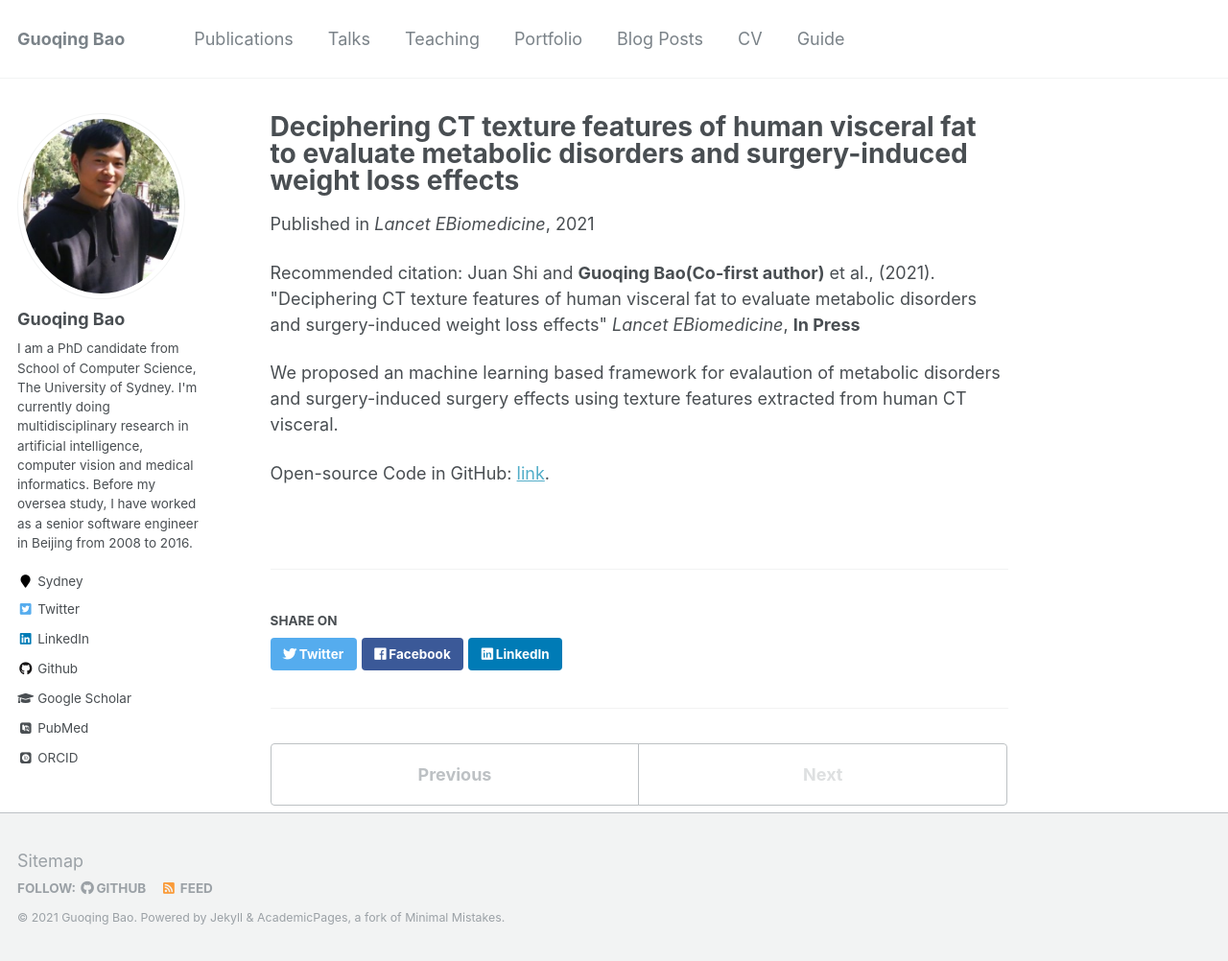
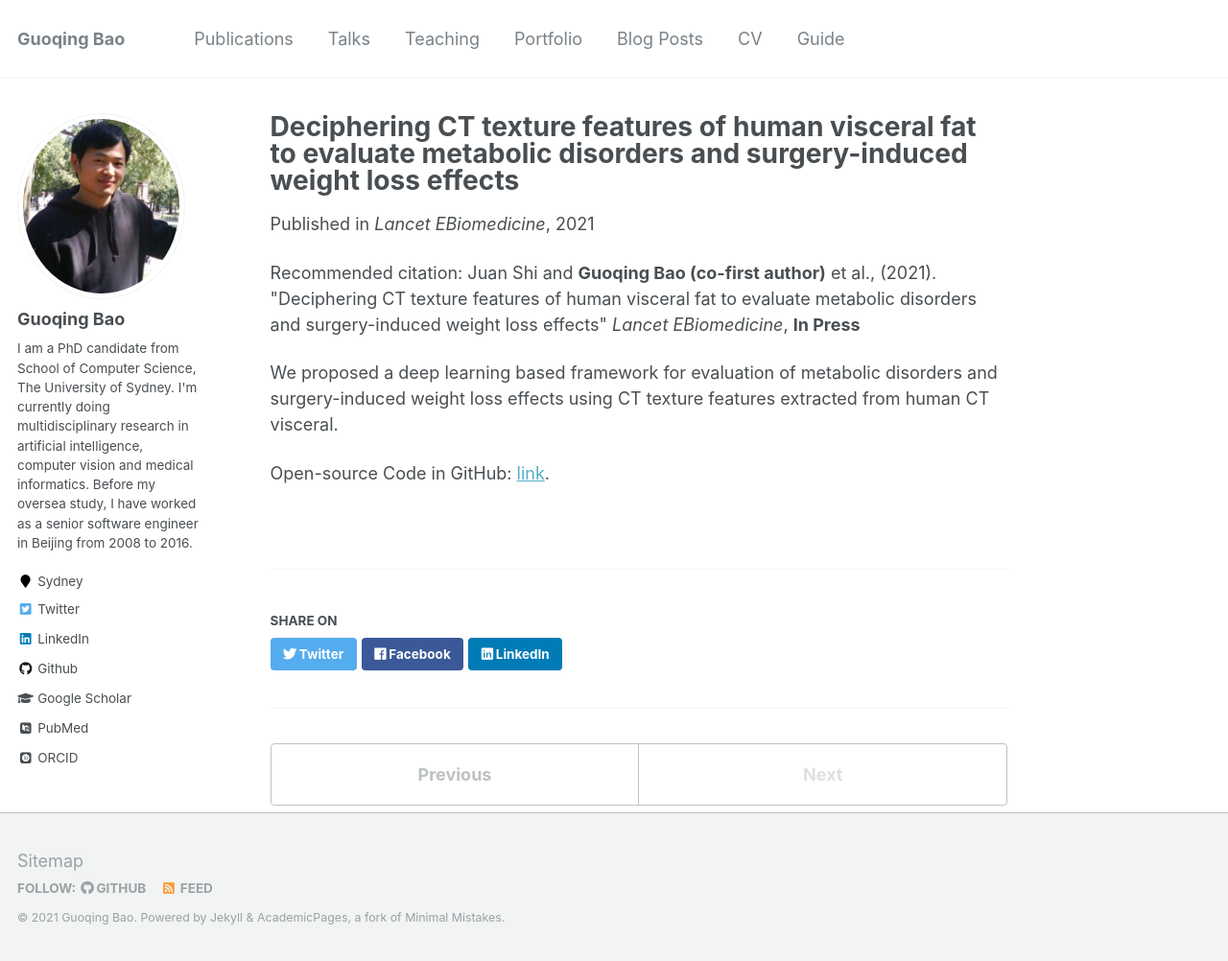
Before and after one commit to guoqingbao/guoqingbao.github.io, a Jekyll site: the page built from _publications/2021-06-18-DeepAdipose.md, in a window 1280 px wide and 1002 px high. Shown: the whole window at 96% size. Built offline with Jekyll 4.4.1, drawn with Linux system fonts in a browser that asks for light colours; some web fonts are replaced.

Commit message:
Update 2021-06-18-DeepAdipose.md

```diff
--- a/_publications/2021-06-18-DeepAdipose.md
+++ b/_publications/2021-06-18-DeepAdipose.md
@@ -2,13 +2,13 @@
 title: "Deciphering CT texture features of human visceral fat to evaluate metabolic disorders and surgery-induced weight loss effects"
 collection: publications
 permalink: /publication/2021-06-18-DeepAdipose
-excerpt: 'We proposed an machine learning based framework for evalaution of metabolic disorders and surgery-induced surgery effects using texture features extracted from human CT visceral. Code: https://github.com/guoqingbao/DeepAdipose.'
+excerpt: 'We proposed a deep learning based framework for evaluation of metabolic disorders and surgery-induced weight loss effects using CT texture features extracted from human CT visceral. Code: https://github.com/guoqingbao/DeepAdipose.'
 date: 2021-02-04
 venue: 'Lancet EBiomedicine'
 paperurl: ''
-citation: Juan Shi and <b>Guoqing Bao(Co-first author)</b> et al., (2021). &quot;Deciphering CT texture features of human visceral fat to evaluate metabolic disorders and surgery-induced weight loss effects&quot; <i>Lancet EBiomedicine</i>, <b>In Press</b>
+citation: Juan Shi and <b>Guoqing Bao (co-first author)</b> et al., (2021). &quot;Deciphering CT texture features of human visceral fat to evaluate metabolic disorders and surgery-induced weight loss effects&quot; <i>Lancet EBiomedicine</i>, <b>In Press</b>
 ---
-We proposed an machine learning based framework for evalaution of metabolic disorders and surgery-induced surgery effects using texture features extracted from human CT visceral.
+We proposed a deep learning based framework for evaluation of metabolic disorders and surgery-induced weight loss effects using CT texture features extracted from human CT visceral.
 
 
 Open-source Code in GitHub: [link](https://github.com/guoqingbao/DeepAdipose).
```
